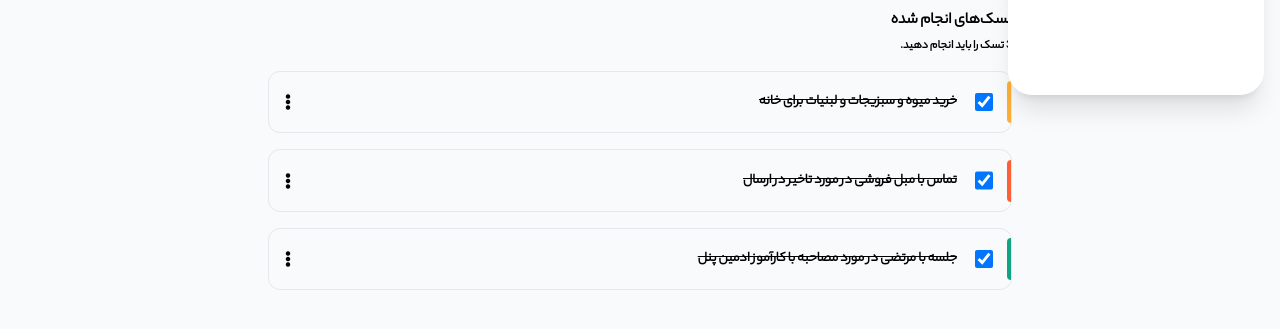
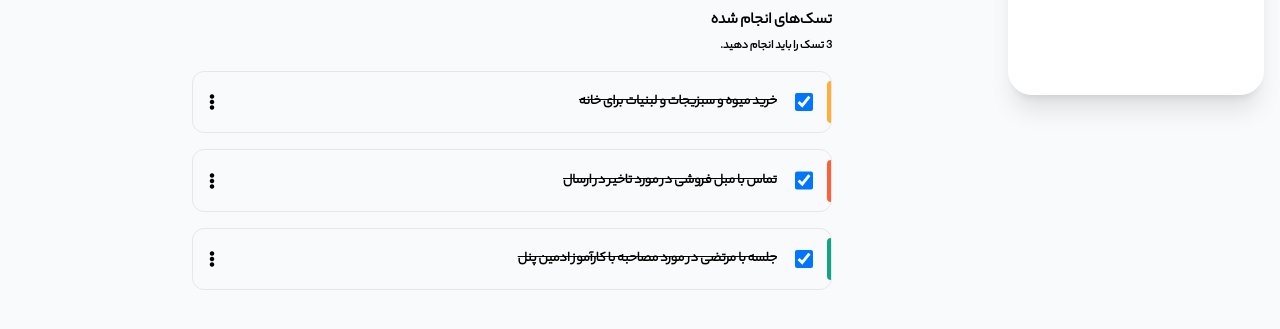
Before and after one commit to negarfeghhi/Task-Manager, a website: page src/pages/application.html in a window 1280 px wide. Shown: the part 689-1018 px from the top of the page. Drawn offline with nearby package versions, Linux system fonts and the light colour scheme.

Commit message:
fix: width task template

```diff
--- a/src/pages/application.html
+++ b/src/pages/application.html
@@ -375,7 +375,7 @@
             </section>
             <section class="w-full h-screen flex">
                 <div
-                    class="mx-auto w-[328px] h-[297px] md:w-[744px] mt-10 flex flex-col"
+                    class="mx-auto w-[328px] h-[297px] md:w-[50%] mt-10 flex flex-col lg:relative lg:right-32"
                 >
                     <div class="w-full h-[47px]">
                         <h2 class="text-[16px] font-extrabold text-right mb-1">
```
